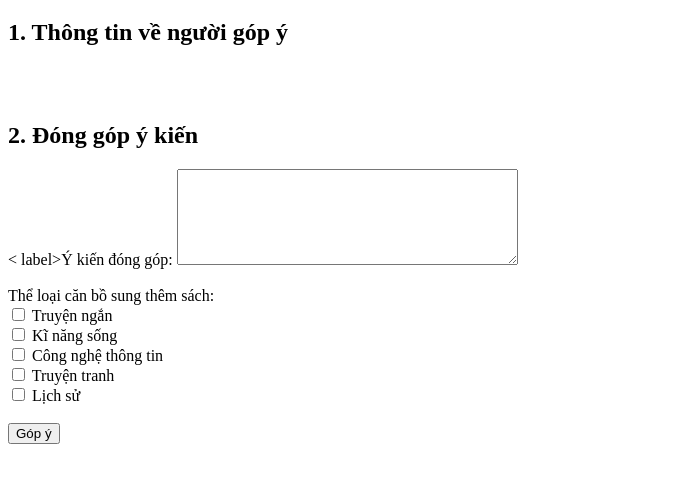
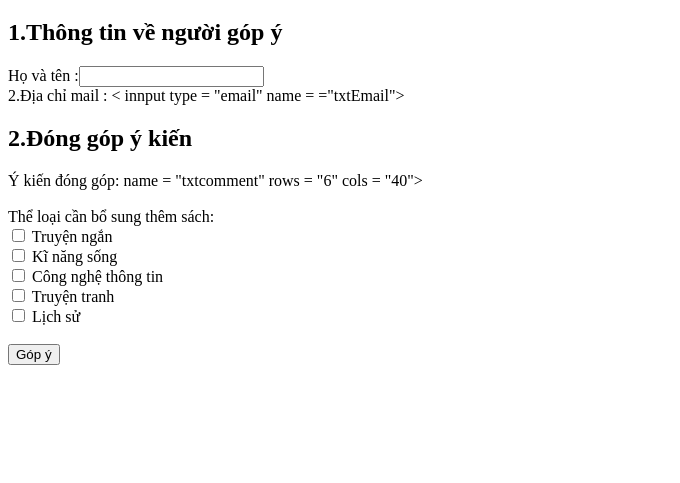
Before and after one commit to tuyetnhunq2204/nhung12J, a plain HTML site: page Contents/bai7nv2.html in a window 1280 px wide. Shown: the part 87-570 px from the top of the page, without its empty margins (0-680 px from the left). Drawn offline with Linux system fonts and the light colour scheme.

Commit message:
Update bai7nv2.html

```diff
--- a/Contents/bai7nv2.html
+++ b/Contents/bai7nv2.html
@@ -1,21 +1,28 @@
 <!DOCTYPE html>
-<html> < head><title>bai7nv2</title>
+<html>
+  < head>
+    <title>bai7nv2</title>
 <meta charset ="utf-8">
+    <link rel="stylesheet" href="../bai9-nv2.css">
 </head>
-  <body> <h1>Đóng góp ý kiến cho thư viện của nhà trường</h1>
-     <form> <h2> 1. Thông tin về người góp ý</h2>
-       <label Họ và tên:<input type="text "name="txtTen"></label><br>
-<label Địa chi email:<input type="email"name="txtEmail"></label><br>
-       <h2> 2. Đóng góp ý kiến</h2>
-< label>Ý kiến đóng góp: <textarea name="txtComment" rows="6" cols="40"></textarea>
+  <body>
+    <h1>Đóng góp ý kiến cho thư viện của nhà trường</h1>
+
+ <form action = "bai7nv3.html">
+        <h2> 1.Thông tin về người góp ý</h2>
+        <label> Họ và tên :<input tyoe = "text" name = "txtTen"> </label><br>
+        <label> 2.Địa chỉ mail : < innput type = "email" name = ="txtEmail"></label><br>
+        <h2> 2.Đóng góp ý kiến </h2>
+        <label> Ý kiến đóng góp:
+          <textare> name = "txtcomment" rows = "6" cols = "40"></textarea>
         </label><br><br>
-<label>Thể loại căn bồ sung thêm sách: </label><br>
+        <label> Thể loại cần bổ sung thêm sách: </label><br>
         <input type = "checkbox" name = "chkTruyenNgan"> Truyện ngắn <br>
          <input type = "checkbox" name = "chkKiNang"> Kĩ năng sống <br>
          <input type = "checkbox" name = "chkCNTT"> Công nghệ thông tin <br>
          <input type = "checkbox" name = "chkTruyenTranh"> Truyện tranh <br>
          <input type = "checkbox" name = "chkLichSu"> Lịch sử <br><br>
-<input type="submit"name="cmd"value="Góp ý">
+        <input type="submit" name="cmd" value="Góp ý">
       </form>
         </body>
 </html>
```
Lines whose indentation alone changed are shown as unchanged.
